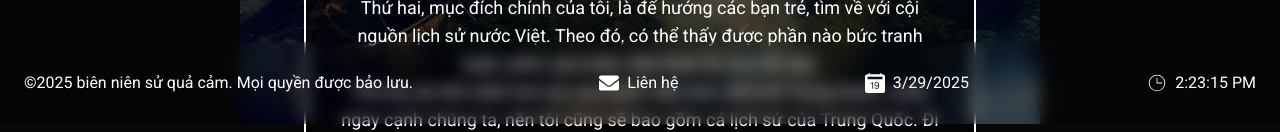
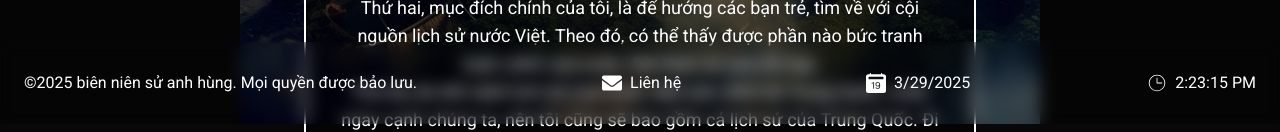
Before and after one commit to lehung2022/next-history-site, a Next.js app: page / in a window 1280 px wide. Shown: the part 676-808 px from the top of the page. Built offline with nearby package versions, Linux system fonts and the light colour scheme.

Commit message:
I will go back later

```diff
--- a/src/client-components/main/Footer.tsx
+++ b/src/client-components/main/Footer.tsx
@@ -34,7 +34,7 @@ const Footer = () => {
 
   const copyright =
     {
-      Vietnamese: `©${year} biên niên sử quả cảm. Mọi quyền được bảo lưu.`,
+      Vietnamese: `©${year} biên niên sử anh hùng. Mọi quyền được bảo lưu.`,
       Japanese: `©${year} ヴァロルのクロニクル。すべての権利を保有。`,
       Cantonese: `©${year} 勇氣編年史。保留所有權利。`,
       English: `©${year} Chronicles of Valor. All rights reserved.`,
```
